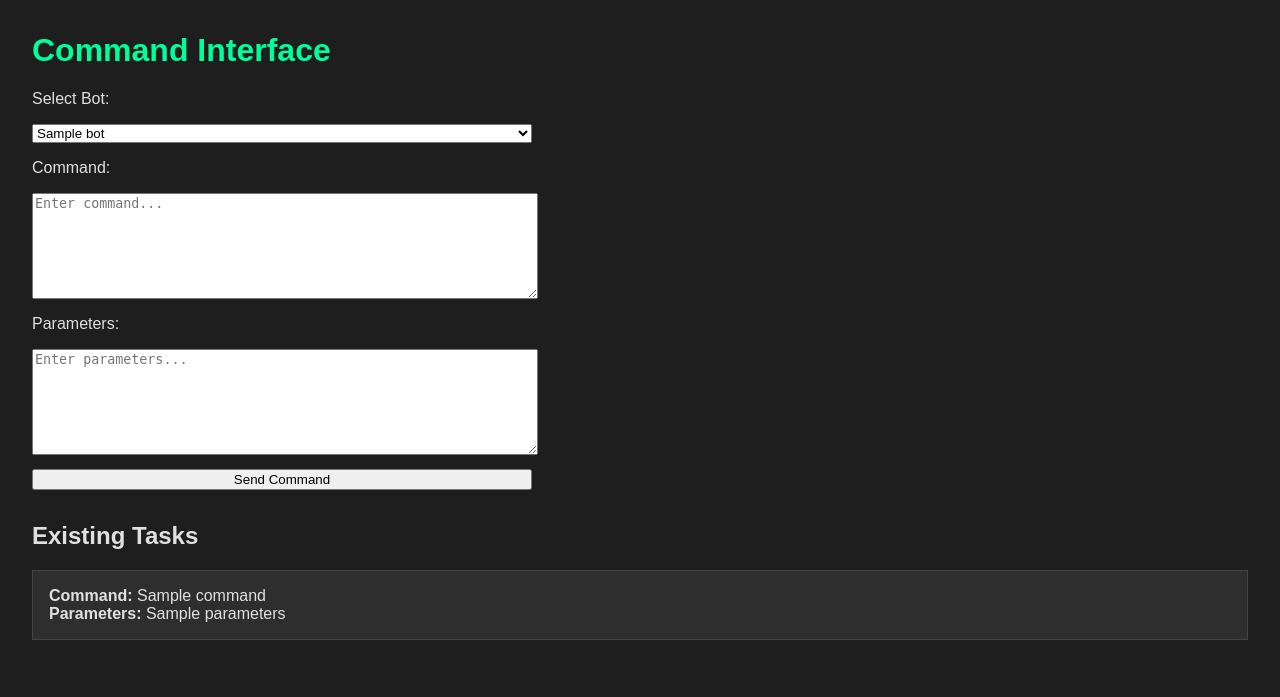
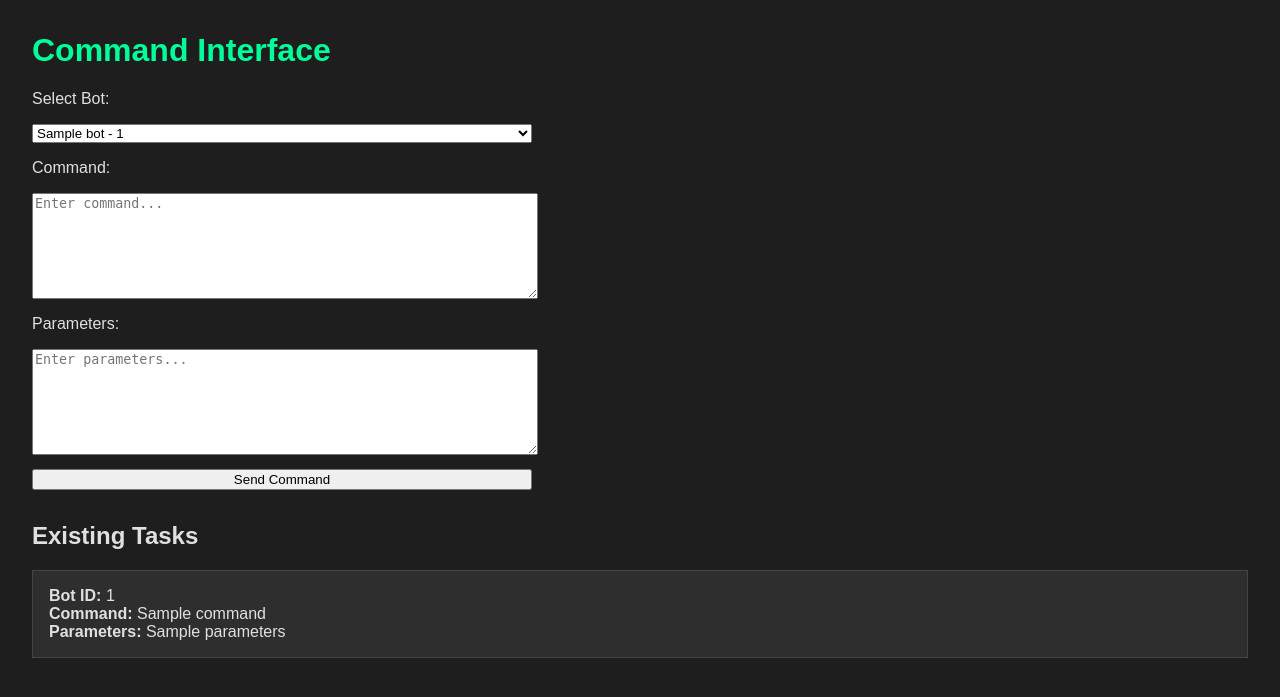
Before and after one commit to 068-114-097-105-103/minas-morgul, a FastAPI app: template app/templates/command.html in a window 1280 px wide. Shown: the top 697 px of the page. Run offline with FastAPI, Linux system fonts and the light colour scheme; the template is opened without the code that fills it: most values are stand-ins (such as "Sample title", 1, 10 or a date in 2020).

Commit message:
makes UI more clear

```diff
--- a/app/templates/command.html
+++ b/app/templates/command.html
@@ -72,7 +72,7 @@
       <label for="bot">Select Bot:</label>
       <select name="bot_id" id="bot">
         {% for bot in bots %}
-        <option value="{{ bot.id }}">{{ bot.name }}</option>
+        <option value="{{ bot.id }}">{{ bot.name }} - {{bot.id}}</option>
         {% endfor %}
       </select>
 
@@ -95,10 +95,13 @@
 
     <div class="task-list">
       <h2>Existing Tasks</h2>
-      {% for task in tasks %}
+      {% for bot in bots %}
       <div class="box">
-        <strong>Command:</strong> {{ task.command }}<br />
-        <strong>Parameters:</strong> {{ task.parameters }}
+        <div>
+          <strong>Bot ID:</strong> {{ bot.id }}<br />
+          <strong>Command:</strong> {{ bot.task.command }}<br />
+          <strong>Parameters:</strong> {{ bot.task.parameters }}
+        </div>
       </div>
       {% endfor %}
     </div>
```
